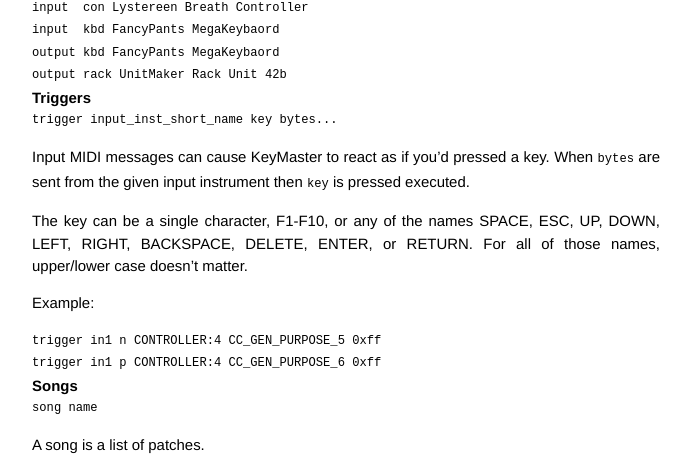
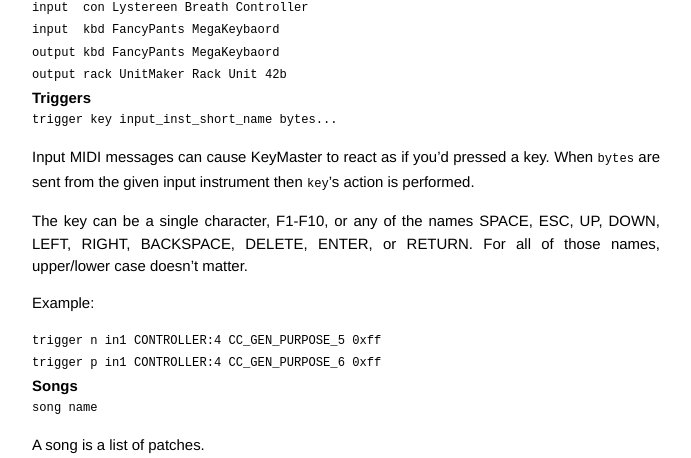
Before and after one commit to jimm/keymaster_objc, a Jekyll site: the page built from file_format.md, in a window 1280 px wide and 900 px high, scrolled down 1106 px. Shown: the part 147-605 px from the top of the window, without its empty margins (294-985 px from the left). Built offline with Jekyll 4.4.1, drawn with Linux system fonts in a browser that asks for light colours.

```diff
--- a/file_format.md
+++ b/file_format.md
@@ -76,11 +76,11 @@ Example:
 
 ## Triggers
 
-    trigger input_inst_short_name key bytes...
+    trigger key input_inst_short_name bytes...
 
 Input MIDI messages can cause KeyMaster to react as if you'd pressed a key.
-When `bytes` are sent from the given input instrument then `key` is pressed
-executed.
+When `bytes` are sent from the given input instrument then `key`'s action is
+performed.
 
 The key can be a single character, F1-F10, or any of the names SPACE, ESC,
 UP, DOWN, LEFT, RIGHT, BACKSPACE, DELETE, ENTER, or RETURN. For all of
@@ -88,8 +88,8 @@ those names, upper/lower case doesn't matter.
 
 Example:
 
-    trigger in1 n CONTROLLER:4 CC_GEN_PURPOSE_5 0xff
-    trigger in1 p CONTROLLER:4 CC_GEN_PURPOSE_6 0xff
+    trigger n in1 CONTROLLER:4 CC_GEN_PURPOSE_5 0xff
+    trigger p in1 CONTROLLER:4 CC_GEN_PURPOSE_6 0xff
 
 ## Songs
 
```
Also changed, not shown: components.md (+1 -2 lines), todo.md (+0 -1 lines).
